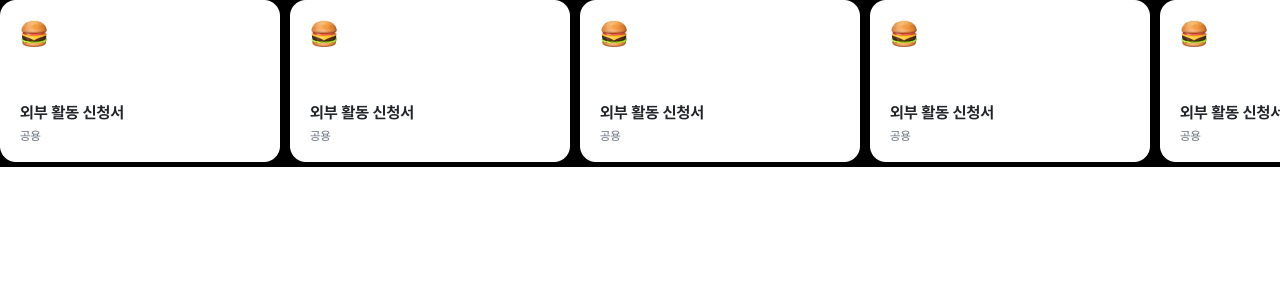
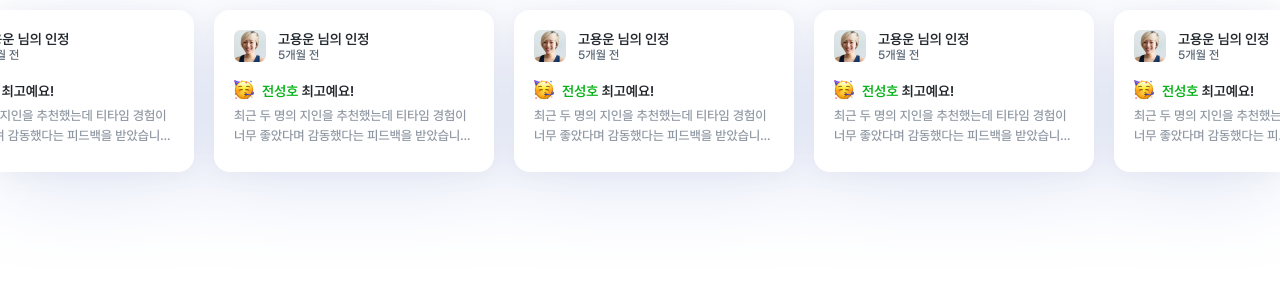
Before and after one commit to Ajrdn/Echelon-Frontend, a Next.js app: page /partner in a window 1280 px wide. Shown: the top 300 px of the page. Built offline with nearby package versions, Linux system fonts and the light colour scheme; a web font is replaced by a local one.

Commit message:
ADD :: 파트너스 Carousel 기능 완성

```diff
--- a/domain/partner/components/index.style.ts
+++ b/domain/partner/components/index.style.ts
@@ -1,16 +1,39 @@
 import Image from "next/image";
-import styled from "styled-components";
+import styled, { keyframes } from "styled-components";
 
-export const ImageProvider = styled.div`
-  margin-right: 0.5rem;
+export const ImageProvider = styled.span`
+  margin: 0.5rem;
+  box-sizing: content-box;
+  display: flex;
+  flex-direction: column;
+  justify-content: center;
+  align-items: center;
 `;
 
 export const PartnerProvider = styled.div`
-  background-color: black;
+  width: 100%;
+  filter: drop-shadow(rgba(0, 0, 0, 0.04) 0px 2px 11px)
+    drop-shadow(rgba(50, 83, 198, 0.14) 0px 18px 40px);
+  overflow: hidden;
   display: flex;
-  overflow: hidden;
 `;
 
-export const CustomImage = styled(Image)`
-  display: block;
+const rolling = keyframes`
+  0% {
+    transform: translate3d(0px, 0px, 0px);
+  }
+  100% {
+    transform: translate3d(-25%, 0px, 0px);
+  }
 `;
+
+export const AnimationProvider = styled.div`
+  display: flex;
+  animation-duration: 30s;
+  animation-name: ${rolling};
+  animation-iteration-count: infinite;
+  animation-timing-function: linear;
+  animation-direction: normal;
+  align-items: stretch;
+  flex-direction: row;
+`;
--- a/domain/partner/components/index.tsx
+++ b/domain/partner/components/index.tsx
@@ -1,19 +1,25 @@
 import React from "react";
 import type { NextPage } from "next";
-import { PartnerProvider, ImageProvider } from "./index.style";
+import {
+  PartnerProvider,
+  ImageProvider,
+  AnimationProvider,
+} from "./index.style";
 import Image from "next/image";
 import { SildeImage } from "../assets";
 
 const Partner: NextPage = () => {
   return (
     <PartnerProvider>
-      {new Array(10).fill(null).map((data, idx) => {
-        return (
-          <ImageProvider key={idx}>
-            <Image src={SildeImage} layout={"fixed"} alt={"파트너형님"} />
-          </ImageProvider>
-        );
-      })}
+      <AnimationProvider>
+        {new Array(80).fill(null).map((data, idx) => {
+          return (
+            <ImageProvider key={idx}>
+              <Image src={SildeImage} layout="fixed" alt="파트너" />
+            </ImageProvider>
+          );
+        })}
+      </AnimationProvider>
     </PartnerProvider>
   );
 };
```
Also changed, not shown: domain/partner/assets/slide/slide1.svg.
